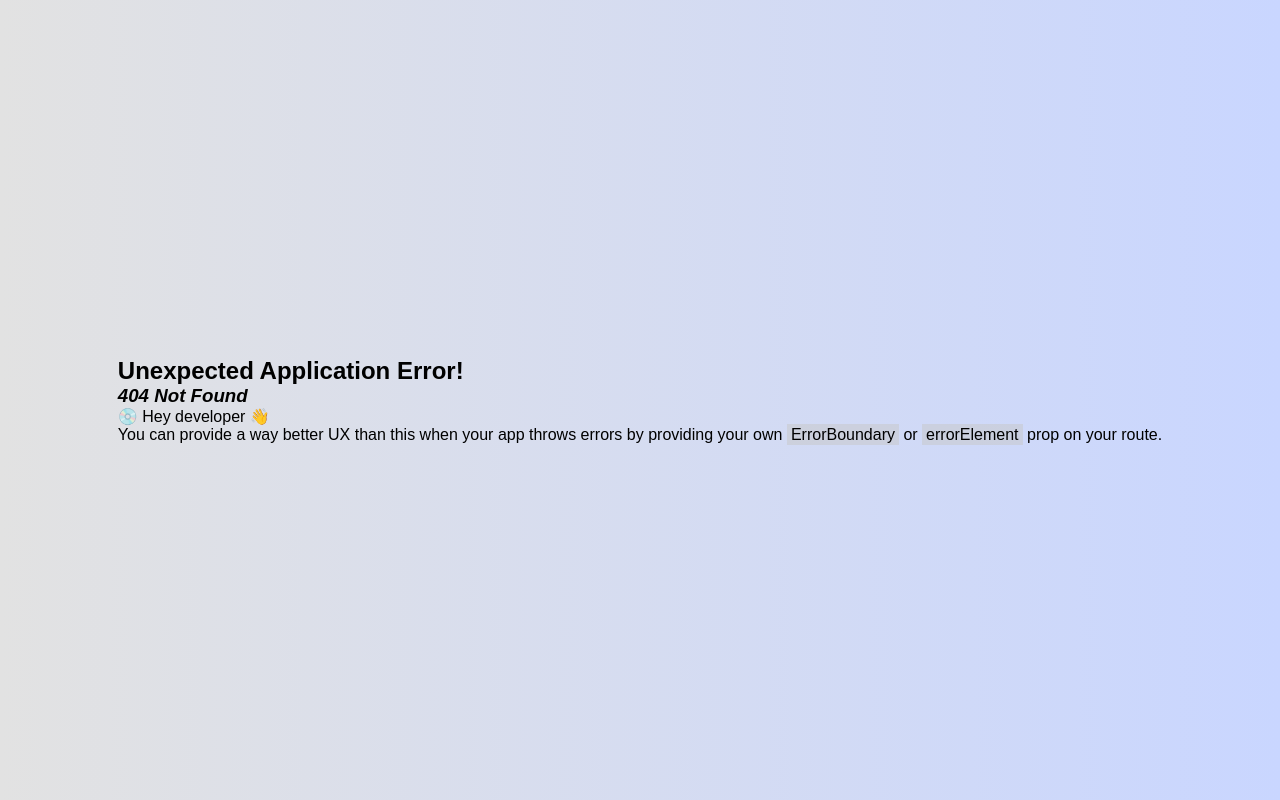
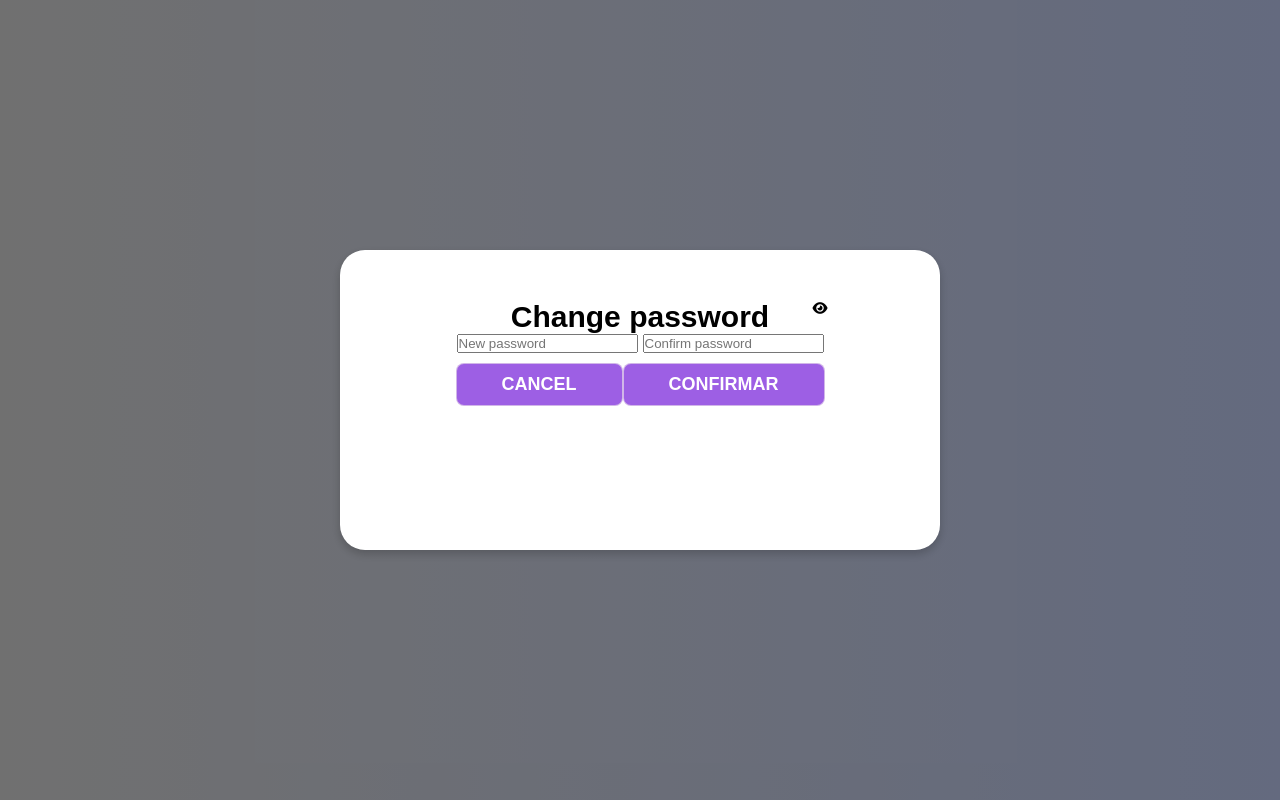
Before and after one commit to HenzoBragas/LoginPage-React, a React (Vite) app: page /reset-password in a window 1280 px wide. Before the commit this address had no page. Built offline with nearby package versions, Linux system fonts and the light colour scheme.

Commit message:
feat: reset password

```diff
--- a/src/components/Pages/ChangePasswordPoup.jsx
+++ b/src/components/Pages/ChangePasswordPoup.jsx
@@ -1,52 +1,41 @@
 import { useState } from "react";
-import { usePasswordView } from "../../hooks/ViewPassword/usePasswordView";
+import { useUpdatePassword } from "../../hooks/Auth/useUpdatePassword";
 import { toast } from "react-toastify";
 
 const ChangePasswordPopup = ({ isOpen, onClose }) => {
     if (!isOpen) return null;
 
-    const { isPasswordVisible, toggleVisibility } = usePasswordView();
+    const { resetPassword, loading } = useUpdatePassword();
 
-    const [step, setStep] = useState(1);
     const [formData, setFormData] = useState({
-        email: "",
-        password: "",
-        confirmPassword: "",
+        email: ""
     });
 
-    const nextStep = (e) => {
-        e.preventDefault(); // Previne o envio do formulário
+    const handleChange = (e) => {
+        setFormData({ ...formData, [e.target.name]: e.target.value });
+    };
+
+    const handleSubmit = async (e) => {
+        e.preventDefault();
+
+
         if (!formData.email) {
-            toast.info("Por favor insira seu email!", {
+            toast.error("Por favor insira seu email!", {
                 position: "top-center",
                 autoClose: 3000,
             })
             return;
         }
-        setStep((prev) => prev + 1); // Avança para o próximo passo
-    };
 
-    const handleChange = (e) => {
-        setFormData({ ...formData, [e.target.name]: e.target.value });
-    };
-
-    const handleSubmit = (e) => {
-        e.preventDefault();
-        if (formData.password === formData.confirmPassword) {
-            toast.success("Senha trocada com sucesso! ", {
-                position: "top-center",
-                autoClose: 3000,
-            });
-            console.log(formData);
+        try {
+            await resetPassword(formData.email);
+            setTimeout(() => {
                 onClose();
+            }, 3000)
+        } catch (error) {
+            console.error(error);
             }
-        else {
-            toast.error("As senhas devem ser iguais!", {
-                position: "top-center",
-                autoClose: 3000,
-            })
         }
-    };
 
     return (
         <div className="overlay">
@@ -56,8 +45,7 @@ const ChangePasswordPopup = ({ isOpen, onClose }) => {
                         <h2>Change password</h2>
                     </div>
                     <div className="form-pop">
-                        {step === 1 && (
-                            <form onSubmit={nextStep}>
+                        <form onSubmit={handleSubmit}>
                             <div className="inputSocial">
                                 <input
                                     type="email"
@@ -68,55 +56,10 @@ const ChangePasswordPopup = ({ isOpen, onClose }) => {
                                 />
                             </div>
                             <div className="btn-password">
-                                    <button type="button" className="btn-pop" onClick={onClose}>Cancel</button>
-                                    <button type="submit" className="btn-pop btn-next">Next</button>
+                                <button type="button" className="btn-pop" onClick={onClose} disabled={loading}>Cancel</button>
+                                <button type="submit" className="btn-pop btn-next" disabled={loading}>Confirm </button>
                             </div>
                         </form>
-                        )}
-
-                        {step === 2 && (
-                            <div className="form-pop">
-                                <form onSubmit={handleSubmit}>
-                                    <div className="inputView">
-                                        <input
-                                            type={isPasswordVisible ? "text" : "password"}
-                                            name="password"
-                                            placeholder="New password"
-                                            value={formData.password}
-                                            onChange={handleChange}
-                                            required
-                                        />
-                                        <button
-                                            type="button"
-                                            onClick={(e) => { e.preventDefault(); toggleVisibility(); }}
-                                        >
-                                            {isPasswordVisible ? (
-                                                <i className="fa-solid fa-eye-slash"></i>
-                                            ) : (
-                                                <i className="fa-solid fa-eye"></i>
-                                            )}
-                                        </button>
-
-                                        <input
-                                            type={isPasswordVisible ? "text" : "password"}
-                                            name="confirmPassword"
-                                            placeholder="Confirm password"
-                                            value={formData.confirmPassword}
-                                            onChange={handleChange}
-                                            required
-                                        />
-                                    </div>
-                                    <div className="btn-password">
-                                        <button className="btn-pop" type="button" onClick={onClose}>
-                                            Cancel
-                                        </button>
-                                        <button className="btn-pop" type="submit">
-                                            Confirm
-                                        </button>
-                                    </div>
-                                </form>
-                            </div>
-                        )}
                     </div>
                 </div>
             </div>
--- a/src/components/Pages/Home.jsx
+++ b/src/components/Pages/Home.jsx
@@ -1,20 +1,9 @@
 
-import { useEffect, useState } from 'react'
 function Success() {
-
-    const [userName, setUserName] = useState("");
-
-    useEffect(() => {
-        const storedName = localStorage.getItem("userName");
-        if(storedName) {
-            setUserName(storedName);
-        }
-    }, []);
 
     return (
         <div>
             <h1 className="home"> Home</h1>
-            <h1>Welcome, {userName ? userName : "User"}!</h1>
             <button className='btn-submit'>Logout</button>
         </div>
     );
--- /dev/null
+++ b/src/components/Pages/ResetPassword.jsx
@@ -0,0 +1,108 @@
+import { useState } from "react";
+import { usePasswordView } from "../../hooks/ViewPassword/usePasswordView";
+import { useUpdatePassword } from "../../hooks/Auth/useUpdatePassword";
+import { toast } from "react-toastify";
+import { useSearchParams, useNavigate } from "react-router-dom";
+
+function ResetPassword() {
+    const { confirmResetPassword, loading } = useUpdatePassword();
+    const { isPasswordVisible, toggleVisibility } = usePasswordView();
+    const [searchParams] = useSearchParams();
+    const navigate = useNavigate();
+
+    const [password, setPassword] = useState("");
+    const [confirmPassword, setConfirmPassword] = useState("");
+
+    const handleResetPassword = async (e) => {
+        e.preventDefault();
+
+        if (password !== confirmPassword) {
+            toast.error("As senhas devem ser iguais!", {
+                position: "top-center",
+                autoClose: 3000,
+            });
+            return;
+        }
+
+        const oobCode = searchParams.get("oobCode");
+        if (!oobCode) {
+            toast.error("Código inválido!", {
+                position: "top-center",
+                autoClose: 3000,
+            });
+            return;
+        }
+
+        try {
+            await confirmResetPassword(oobCode, password);
+            toast.success("Senha redefinida com sucesso!", {
+                position: "top-center",
+                autoClose: 3000,
+            });
+
+            setTimeout(() => {
+                navigate("/");
+            }, 3000);
+        } catch (error) {
+            toast.error("Erro ao redefinir a senha. Tente novamente!", {
+                position: "top-center",
+                autoClose: 3000,
+            });
+        }
+    };
+
+    return (
+        <div className="overlay">
+            <div className="modal">
+                <div className="container-pop">
+                    <div className="container-title">
+                        <h2>Change password</h2>
+                    </div>
+                    <div className="form-pop">
+                        <form onSubmit={handleResetPassword}>
+                            <div className="inputView">
+                                <input
+                                    type={isPasswordVisible ? "text" : "password"}
+                                    name="password"
+                                    placeholder="New password"
+                                    value={password}
+                                    onChange={(e) => setPassword(e.target.value)}
+                                    required
+                                />
+                                <button
+                                    type="button"
+                                    onClick={(e) => { e.preventDefault(); toggleVisibility(); }}
+                                >
+                                    {isPasswordVisible ? (
+                                        <i className="fa-solid fa-eye-slash"></i>
+                                    ) : (
+                                        <i className="fa-solid fa-eye"></i>
+                                    )}
+                                </button>
+
+                                <input
+                                    type={isPasswordVisible ? "text" : "password"}
+                                    name="confirmPassword"
+                                    placeholder="Confirm password"
+                                    value={confirmPassword}
+                                    onChange={(e) => setConfirmPassword(e.target.value)}
+                                    required
+                                />
+                            </div>
+                            <div className="btn-password">
+                                <button className="btn-pop" type="button" onClick={() => navigate("/")}>
+                                    Cancel
+                                </button>
+                                <button className="btn-pop" type="submit" disabled={loading}>
+                                    {loading ? "Alterando..." : "Confirmar"}
+                                </button>
+                            </div>
+                        </form>
+                    </div>
+                </div>
+            </div>
+        </div>
+    );
+}
+
+export default ResetPassword;
--- /dev/null
+++ b/src/hooks/Auth/useUpdatePassword.jsx
@@ -0,0 +1,58 @@
+import { useState } from "react";
+import { getAuth, sendPasswordResetEmail, confirmPasswordReset } from "firebase/auth";
+import { useNavigate } from "react-router-dom";
+import { toast } from "react-toastify";
+
+export const useUpdatePassword = () => {
+  const [loading, setLoading] = useState(false);
+  const auth = getAuth();
+  const navigate = useNavigate();
+
+  // Função para enviar o e-mail de redefinição de senha
+  const resetPassword = async (email) => {
+    setLoading(true);
+    try {
+      const actionCodeSettings = {
+        url: "http://localhost:5173/reset-password",
+        handleCodeInApp: true,
+      };
+
+      await sendPasswordResetEmail(auth, email, actionCodeSettings);
+      toast.success("An email has been sent to reset your password", {
+        position: "top-center",
+        autoClose: 3000,
+      });
+    } catch (error) {
+      toast.error("Error sending password reset email. Please try again.", {
+        position: "top-center",
+        autoClose: 3000,
+      });
+    } finally {
+      setLoading(false);
+    }
+  };
+
+  // Função para confirmar a redefinição de senha
+  const confirmResetPassword = async (oobCode, newPassword) => {
+    try {
+      await confirmPasswordReset(auth, oobCode, newPassword);
+      toast.success("Senha redefinida com sucesso!", {
+        position: "top-center",
+        autoClose: 3000,
+      });
+
+      // Redireciona o usuário após 2 segundos
+      setTimeout(() => {
+        navigate("/");
+      }, 2000);
+    } catch (error) {
+      console.error(error);
+      toast.error("Erro ao redefinir a senha. Código inválido ou expirado.", {
+        position: "top-center",
+        autoClose: 3000,
+      });
+    }
+  };
+
+  return { resetPassword, confirmResetPassword, loading };
+};
--- a/src/main.jsx
+++ b/src/main.jsx
@@ -2,6 +2,7 @@ import { StrictMode } from 'react';
 import { createRoot } from 'react-dom/client';
 import { createBrowserRouter, RouterProvider} from 'react-router-dom';
 import Home from './components/Pages/Home.jsx';
+import ResetPassword from './components/Pages/ResetPassword.jsx'
 import App from './App.jsx';
 import './index.css';
 
@@ -13,6 +14,9 @@ const router = createBrowserRouter([
   {
     path: "/home",
     element: <Home />
+  },{
+    path: "reset-password",
+    element: <ResetPassword />
   }
 ])
 
```
Lines whose indentation alone changed are shown as unchanged.
